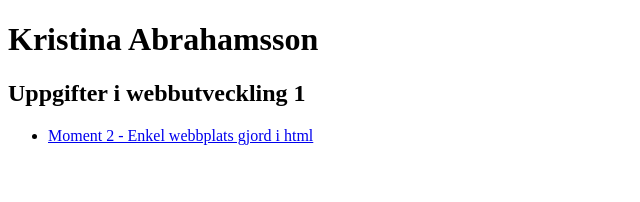
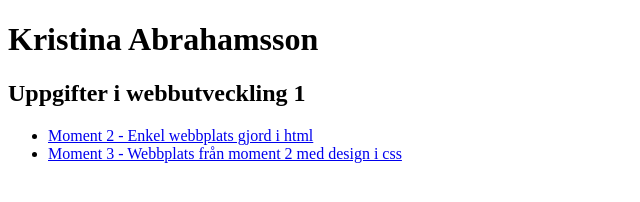
Before and after one commit to kickan/Webbutveckling1, a plain HTML site: page index.html in a window 1280 px wide. Shown: the whole page, without its empty margins (0-640 px from the left). Drawn offline with Linux system fonts and the light colour scheme.

Commit message:
link moment3 index

```diff
--- a/index.html
+++ b/index.html
@@ -11,6 +11,7 @@
     <h2>Uppgifter i webbutveckling 1</h2>
     <ul>
         <li><a href="moment2/index.html">Moment 2 - Enkel webbplats gjord i html</a></li>
+        <li><a href="moment3/index.html">Moment 3 - Webbplats från moment 2 med design i css</a></li>
     </ul>
 </body>
 </html>
```
